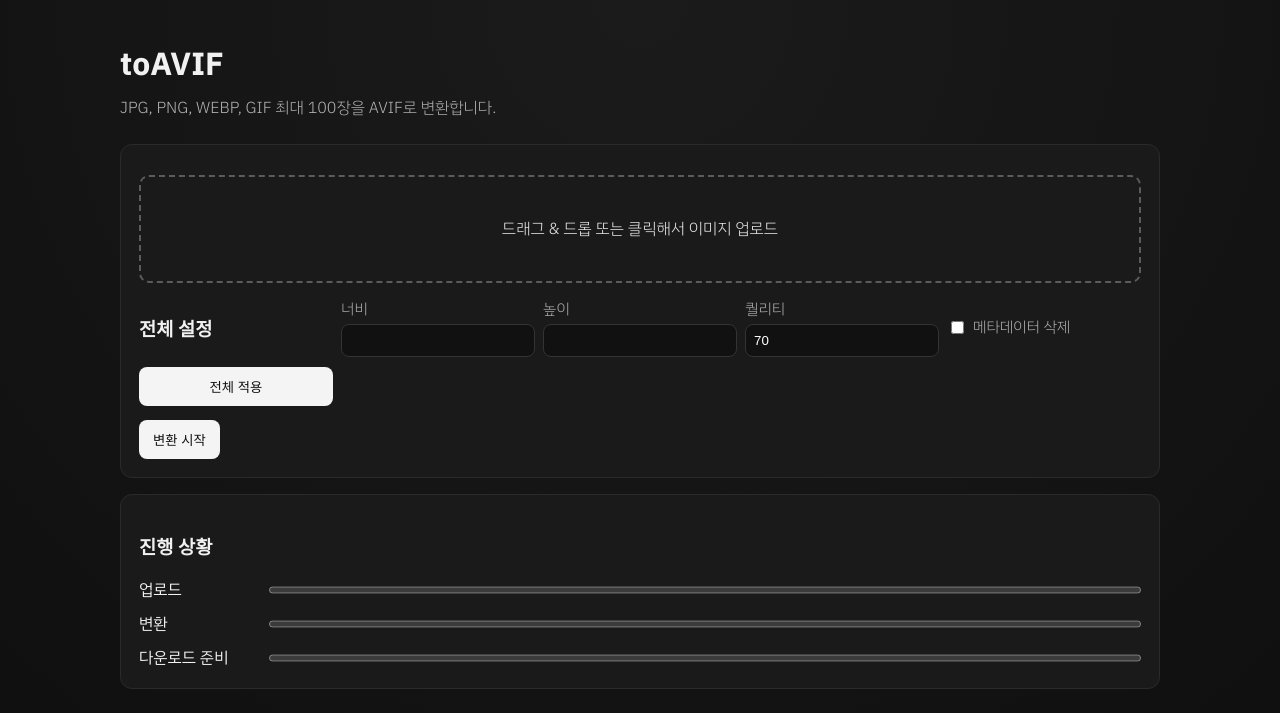
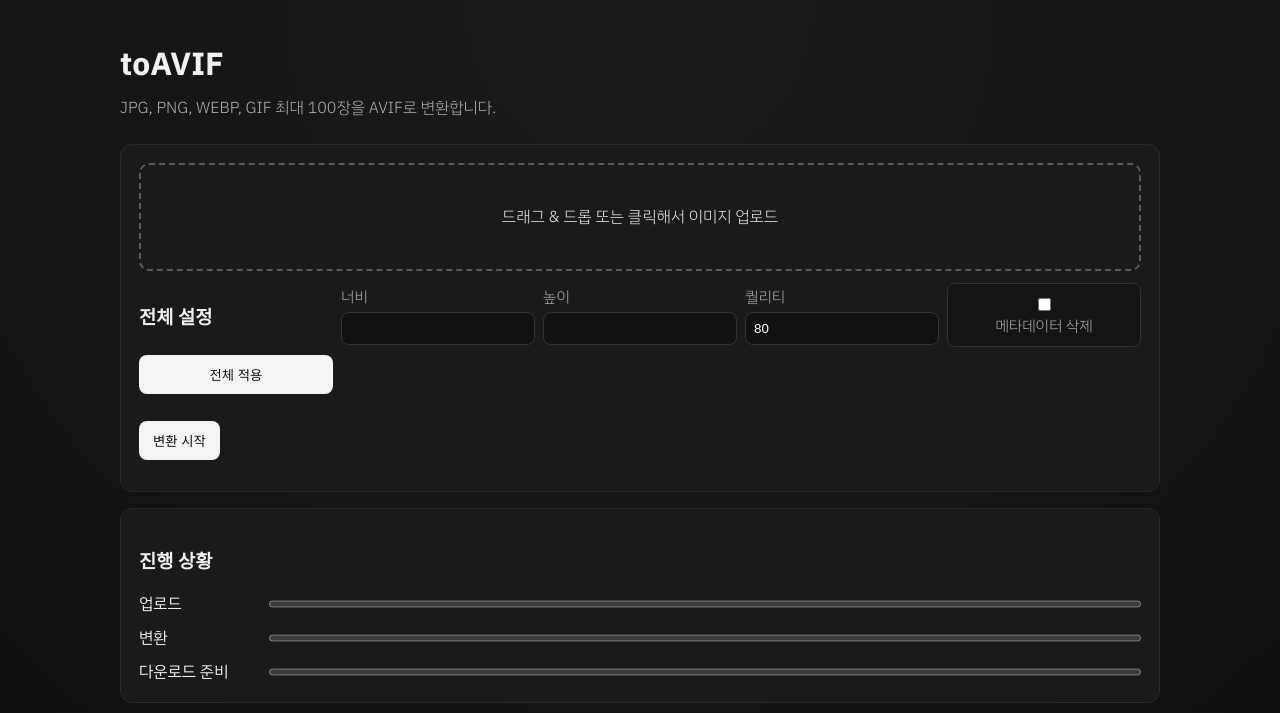
Before and after one commit to HaeengIn/toAVIF, a FastAPI app: page / in a window 1280 px wide. Shown: the top 713 px of the page. Run offline with FastAPI, Linux system fonts and the light colour scheme; some libraries are stand-ins or nearby versions; some web fonts are replaced.

Commit message:
Improve global settings UX, defaults, and progress handling

```diff
--- a/static/css/index.css
+++ b/static/css/index.css
@@ -62,18 +62,29 @@ h1 {
   color: var(--muted);
 }
 
-.global-settings label:has(input[type="checkbox"]) {
-  flex-direction: row;
-  align-items: center;
-  gap: 6px;
-}
-
 .global-settings input {
   background: #111;
   border: 1px solid #333;
   color: #fff;
   border-radius: 8px;
   padding: 8px;
+}
+
+.metadata-toggle {
+  display: inline-flex;
+  align-items: center;
+  gap: 8px;
+  padding: 8px 10px;
+  border: 1px solid #333;
+  border-radius: 8px;
+  background: #141414;
+  color: #d8d8d8;
+  line-height: 1.1;
+}
+
+.global-settings .metadata-toggle {
+  align-self: stretch;
+  justify-content: center;
 }
 
 .preview-item,
@@ -103,6 +114,7 @@ h1 {
   margin-top: 14px;
   display: flex;
   gap: 8px;
+  align-items: center;
 }
 
 .progress-wrap {
@@ -119,7 +131,9 @@ progress {
 }
 
 .turnstile-wrapper {
-  margin-bottom: 12px;
+  min-height: 65px;
+  display: flex;
+  align-items: center;
 }
 
 .mouse-glow {
--- a/static/js/index.js
+++ b/static/js/index.js
@@ -4,6 +4,8 @@ const state = {
   turnstileToken: '',
   conversionId: null,
 };
+
+const defaultQuality = 80;
 
 window.onTurnstileSuccess = (token) => {
   state.turnstileToken = token;
@@ -24,6 +26,12 @@ const resultList = document.getElementById('resultList');
 const zipDownloadBtn = document.getElementById('zipDownloadBtn');
 const resetBtn = document.getElementById('resetBtn');
 
+const globalWidthInput = document.getElementById('globalWidth');
+const globalHeightInput = document.getElementById('globalHeight');
+const globalQualityInput = document.getElementById('globalQuality');
+const globalRemoveMetadataInput = document.getElementById('globalRemoveMetadata');
+const applyGlobalBtn = document.getElementById('applyGlobalBtn');
+
 dropZone.addEventListener('dragover', (e) => { e.preventDefault(); dropZone.classList.add('dragover'); });
 dropZone.addEventListener('dragleave', () => dropZone.classList.remove('dragover'));
 dropZone.addEventListener('drop', (e) => {
@@ -32,6 +40,47 @@ dropZone.addEventListener('drop', (e) => {
   handleFiles([...e.dataTransfer.files]);
 });
 fileInput.addEventListener('change', (e) => handleFiles([...e.target.files]));
+
+function resetProgress() {
+  uploadProgress.value = 0;
+  convertProgress.value = 0;
+  downloadProgress.value = 0;
+}
+
+function setProgress(phase) {
+  if (phase === 'uploading') {
+    uploadProgress.value = 60;
+    convertProgress.value = 0;
+    downloadProgress.value = 0;
+  }
+  if (phase === 'converting') {
+    uploadProgress.value = 100;
+    convertProgress.value = 65;
+    downloadProgress.value = 0;
+  }
+  if (phase === 'preparing-download') {
+    uploadProgress.value = 100;
+    convertProgress.value = 100;
+    downloadProgress.value = 70;
+  }
+  if (phase === 'done') {
+    uploadProgress.value = 100;
+    convertProgress.value = 100;
+    downloadProgress.value = 100;
+  }
+}
+
+function applyGlobalSettings() {
+  const width = globalWidthInput.value;
+  const height = globalHeightInput.value;
+  const quality = globalQualityInput.value || defaultQuality;
+  const remove = globalRemoveMetadataInput.checked;
+
+  Object.keys(state.settings).forEach((k) => {
+    state.settings[k] = { width, height, quality, remove_metadata: remove };
+  });
+  renderPreview();
+}
 
 function handleFiles(files) {
   const tooMany = state.files.length + files.length > maxFiles;
@@ -44,7 +93,7 @@ function handleFiles(files) {
       continue;
     }
     state.files.push(file);
-    state.settings[String(state.files.length - 1)] = { width: '', height: '', quality: 70, remove_metadata: false };
+    state.settings[String(state.files.length - 1)] = { width: '', height: '', quality: defaultQuality, remove_metadata: false };
   }
   renderPreview();
 }
@@ -60,7 +109,7 @@ function renderPreview() {
         <input type='number' data-key='width' data-idx='${idx}' value='${settings.width}' placeholder='너비'>
         <input type='number' data-key='height' data-idx='${idx}' value='${settings.height}' placeholder='높이'>
         <input type='number' data-key='quality' data-idx='${idx}' value='${settings.quality}' min='1' max='100' placeholder='퀄리티'>
-        <label><input type='checkbox' data-key='remove_metadata' data-idx='${idx}' ${settings.remove_metadata ? 'checked' : ''}> 메타데이터 삭제</label>
+        <label class='metadata-toggle'><input type='checkbox' data-key='remove_metadata' data-idx='${idx}' ${settings.remove_metadata ? 'checked' : ''}> 메타데이터 삭제</label>
       </div>`;
     previewList.appendChild(wrap);
   });
@@ -74,42 +123,43 @@ function renderPreview() {
   });
 }
 
-document.getElementById('applyGlobalBtn').addEventListener('click', () => {
-  const width = document.getElementById('globalWidth').value;
-  const height = document.getElementById('globalHeight').value;
-  const quality = document.getElementById('globalQuality').value || 70;
-  const remove = document.getElementById('globalRemoveMetadata').checked;
-  Object.keys(state.settings).forEach((k) => {
-    state.settings[k] = { width, height, quality, remove_metadata: remove };
+applyGlobalBtn.addEventListener('click', applyGlobalSettings);
+[globalWidthInput, globalHeightInput, globalQualityInput, globalRemoveMetadataInput].forEach((input) => {
+  input.addEventListener('keydown', (event) => {
+    if (event.key === 'Enter') {
+      event.preventDefault();
+      applyGlobalSettings();
+    }
   });
-  renderPreview();
 });
 
 convertBtn.addEventListener('click', async () => {
   if (!state.turnstileToken) return alert('캡챠 인증 후 변환을 시작해주세요.');
   if (state.files.length === 0) return alert('업로드된 파일이 없습니다.');
 
-  uploadProgress.value = 25;
+  resetProgress();
+  setProgress('uploading');
+
   const formData = new FormData();
   state.files.forEach((f) => formData.append('files', f));
   formData.append('settings_json', JSON.stringify(state.settings));
-  formData.append('remove_metadata_all', document.getElementById('globalRemoveMetadata').checked ? 'true' : 'false');
+  formData.append('remove_metadata_all', globalRemoveMetadataInput.checked ? 'true' : 'false');
   formData.append('turnstile_token', state.turnstileToken);
 
-  uploadProgress.value = 60;
-  convertProgress.value = 20;
+  try {
     const resp = await fetch('/api/convert', { method: 'POST', body: formData });
-  uploadProgress.value = 100;
 
     if (!resp.ok) {
       const errorData = await resp.json();
+      resetProgress();
       alert(errorData.detail || '변환 중 오류가 발생했습니다.');
       return;
     }
 
-  convertProgress.value = 100;
-  downloadProgress.value = 35;
+    setProgress('converting');
     const data = await resp.json();
+    setProgress('preparing-download');
+
     state.conversionId = data.conversion_id;
     resultList.innerHTML = '';
     data.converted.forEach((item) => {
@@ -126,8 +176,13 @@ convertBtn.addEventListener('click', async () => {
       zipDownloadBtn.classList.add('hidden');
     }
 
-  downloadProgress.value = 100;
+    setProgress('done');
     resultSection.classList.remove('hidden');
+  } catch (error) {
+    console.error(error);
+    resetProgress();
+    alert('네트워크 오류가 발생했습니다. 잠시 후 다시 시도해주세요.');
+  }
 });
 
 resetBtn.addEventListener('click', async () => {
@@ -140,7 +195,5 @@ resetBtn.addEventListener('click', async () => {
   previewList.innerHTML = '';
   resultSection.classList.add('hidden');
   zipDownloadBtn.classList.add('hidden');
-  uploadProgress.value = 0;
-  convertProgress.value = 0;
-  downloadProgress.value = 0;
+  resetProgress();
 });
--- a/templates/index.html
+++ b/templates/index.html
@@ -25,9 +25,6 @@
     <p class="desc">JPG, PNG, WEBP, GIF 최대 {{ max_files }}장을 AVIF로 변환합니다.</p>
 
     <section id="uploadSection" class="card">
-        <div id="turnstileWrapper" class="turnstile-wrapper">
-            <div class="cf-turnstile" data-sitekey="{{ turnstile_site_key }}" data-callback="onTurnstileSuccess"></div>
-        </div>
         <div id="dropZone" class="drop-zone">
             <input id="fileInput" type="file" accept=".jpg,.jpeg,.png,.webp,.gif" multiple>
             <p>드래그 & 드롭 또는 클릭해서 이미지 업로드</p>
@@ -36,13 +33,16 @@
             <h3>전체 설정</h3>
             <label>너비 <input type="number" id="globalWidth" min="1"></label>
             <label>높이 <input type="number" id="globalHeight" min="1"></label>
-            <label>퀄리티 <input type="number" id="globalQuality" value="70" min="1" max="100"></label>
-            <label><input type="checkbox" id="globalRemoveMetadata"> 메타데이터 삭제</label>
+            <label>퀄리티 <input type="number" id="globalQuality" value="80" min="1" max="100"></label>
+            <label class="metadata-toggle"><input type="checkbox" id="globalRemoveMetadata"> 메타데이터 삭제</label>
             <button id="applyGlobalBtn" type="button">전체 적용</button>
         </div>
         <div id="previewList" class="preview-list"></div>
         <div class="action-row">
             <button id="convertBtn" type="button">변환 시작</button>
+            <div id="turnstileWrapper" class="turnstile-wrapper">
+                <div class="cf-turnstile" data-sitekey="{{ turnstile_site_key }}" data-callback="onTurnstileSuccess"></div>
+            </div>
         </div>
     </section>
 
```
Lines whose indentation alone changed are shown as unchanged.
